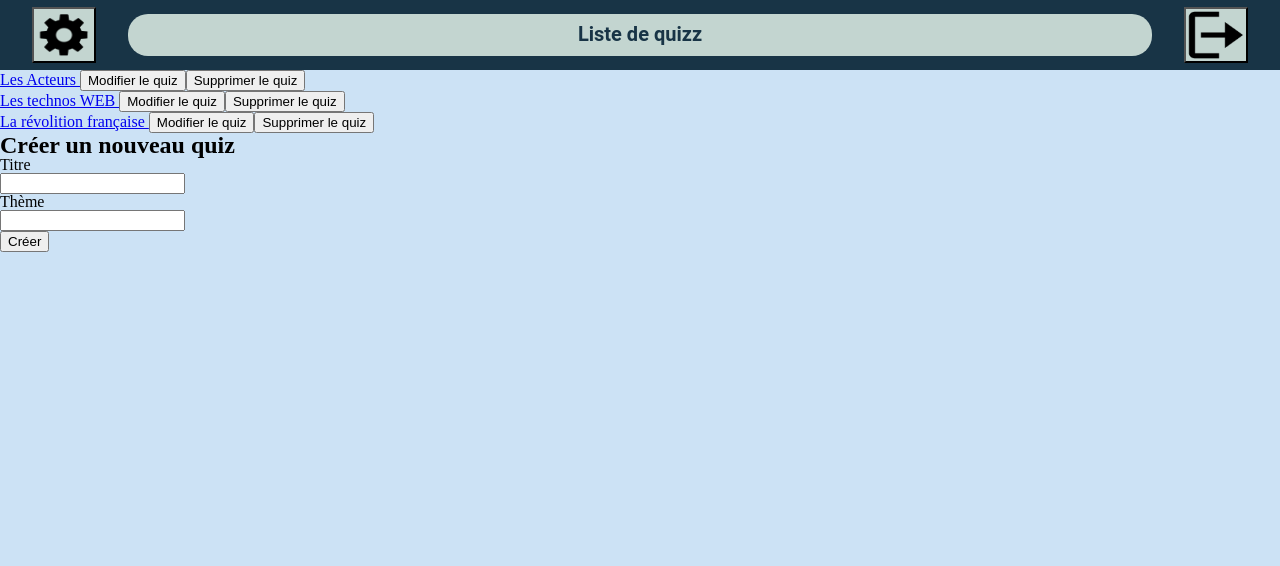
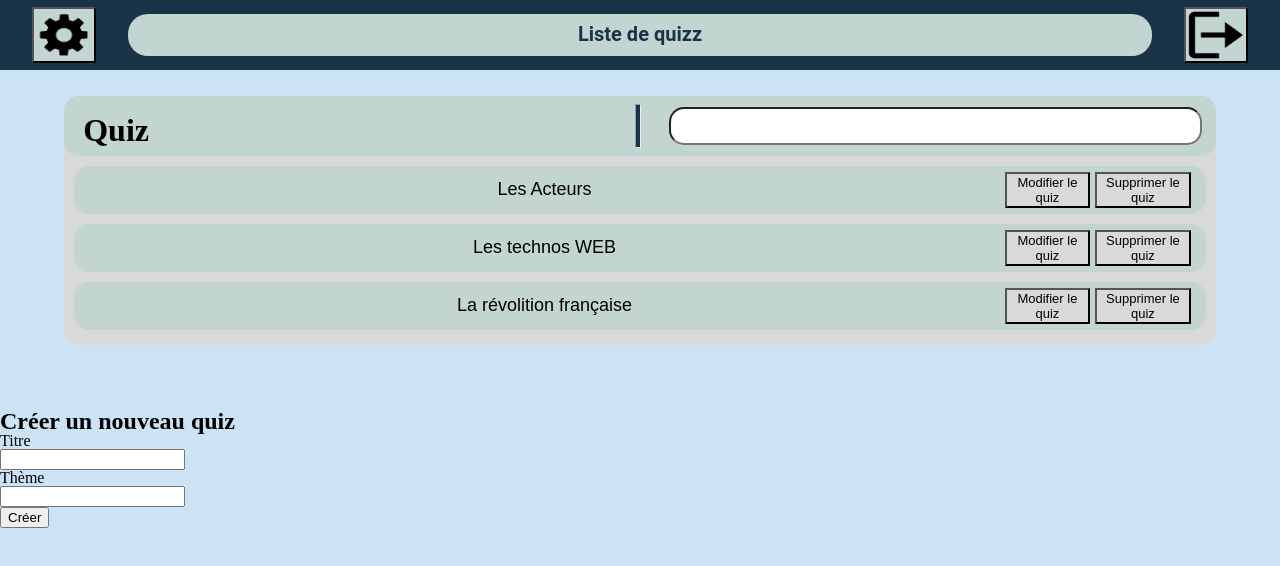
Before and after one commit to 2019-2020-ps6/2022-2023-ps6-poly-esprit, an Angular app in the folder front-end/: page / in a window 1280 px wide. Shown: the top 566 px of the page. Built offline with nearby package versions, Linux system fonts and the light colour scheme.

Commit message:
css et html modifies

```diff
--- a/front-end/src/app/quiz-list-display/quiz-list-display.component.html
+++ b/front-end/src/app/quiz-list-display/quiz-list-display.component.html
@@ -1,17 +1,24 @@
 <app-header [title]="title"></app-header>
+<div class="selection_box">
+  <div>
+    <h1>Quiz</h1>
+    <hr>
+    <input type="text">
+  </div>
   <ul>
     <li *ngFor="let quiz of quizzes">
-    <a class="navigation" [routerLink]="['/game-page', quiz.id]">
-      {{ quiz.name }}
+      <div class="button_container">
+        <a class="navigation" id="quiz_selection" [routerLink]="['/game-page', quiz.id]">
+          <button class="quiz_selection">{{ quiz.name }}</button>
         </a>
         <a class="navigation" [routerLink]="['/edit-quiz', quiz.id]">
-      <button>Modifier le quiz</button>
+          <button class="gestion_admin">Modifier le quiz</button>
         </a>
         <a class="navigation" [routerLink]="['/delete-quiz', quiz.id]">
-      <button>Supprimer le quiz</button>
+          <button class="gestion_admin">Supprimer le quiz</button>
         </a>
+      </div>
     </li>
-
   </ul>
-
+</div>
 <app-create-quiz></app-create-quiz>
--- a/front-end/src/app/quiz-list-display/quiz-list-display.component.scss
+++ b/front-end/src/app/quiz-list-display/quiz-list-display.component.scss
@@ -0,0 +1,84 @@
+.selection_box {
+  background-color: #D9D9D9;
+  width: 90%;
+  margin: 2% 5% 5%; //top, left, right
+  border-radius: 15px;
+  padding-bottom: 5px;
+}
+
+.selection_box>div {  //div de titre et tout en haut de la selection_box
+  display: flex;
+  align-items: center;
+  background-color: #C3D5D0;
+  height: 60px;
+  border-radius: 15px;
+  //position: sticky;
+  top: 20px;
+}
+
+.selection_box>div>hr {
+  height: 70%;
+  width: 4px;
+  background-color: #183446;
+  box-shadow: none;
+}
+
+.selection_box>div>h1, .selection_box>div>input {
+  width: 45%;
+  border-radius: 15px;
+  margin: auto;
+  height: 40%;
+  padding: 5px;
+  vertical-align: center;
+}
+
+.selection_box li { //boutons de navigation
+  //justify-content: center;
+  list-style-type: none;
+  background-color: #C3D5D0;
+  //margin: 10px 50px 10px 10px;  //laisse de la place pour une scrollbar
+  margin: 10px;
+  padding-left: 10px;
+  padding-right: 10px;
+  height: 6vh;
+  border-radius: 15px;
+  transition: 0.2s;
+}
+
+.button_container {
+  width: 100%;
+  height: 100%;
+  display: flex;
+  justify-content: center;
+  align-items: center;
+  flex-flow: row nowrap;
+}
+
+#quiz_selection {
+  width: 100%;
+  height: 100%;
+}
+
+button:hover {
+  cursor: pointer;
+}
+
+.button_container .gestion_admin {
+  margin-right: 5px;
+  background-color: #D9D9D9;
+  font-size: small;
+}
+
+.button_container .quiz_selection {
+  background-color: #C3D5D0;
+  border-style: none;
+  width: 100%;
+  height: 100%;
+  font-size: large;
+}
+
+.selection_box li:hover {
+  height: 10vh;
+  transition: 0.2s;
+  border: solid 1px #000000;
+}
```
Lines whose indentation alone changed are shown as unchanged.
